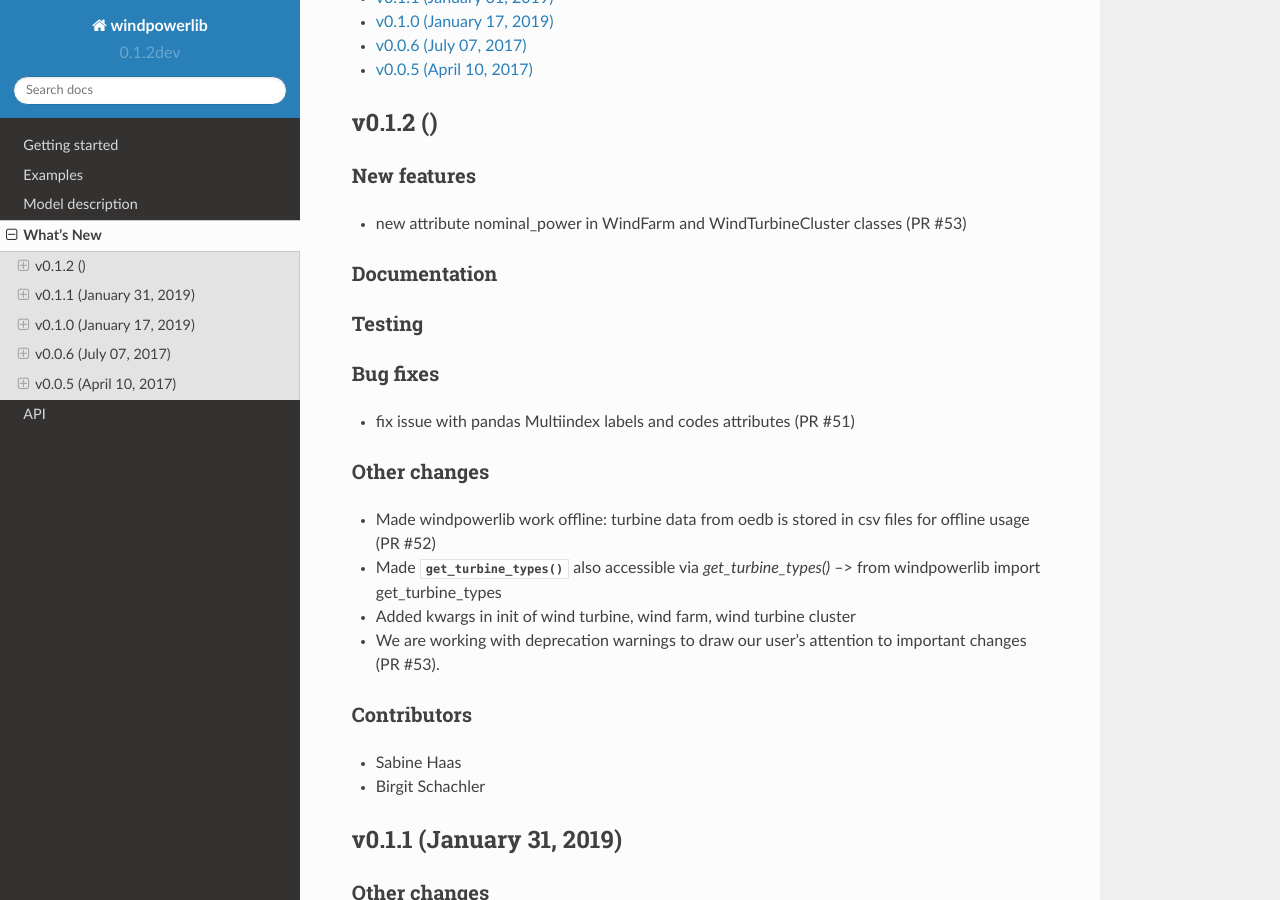
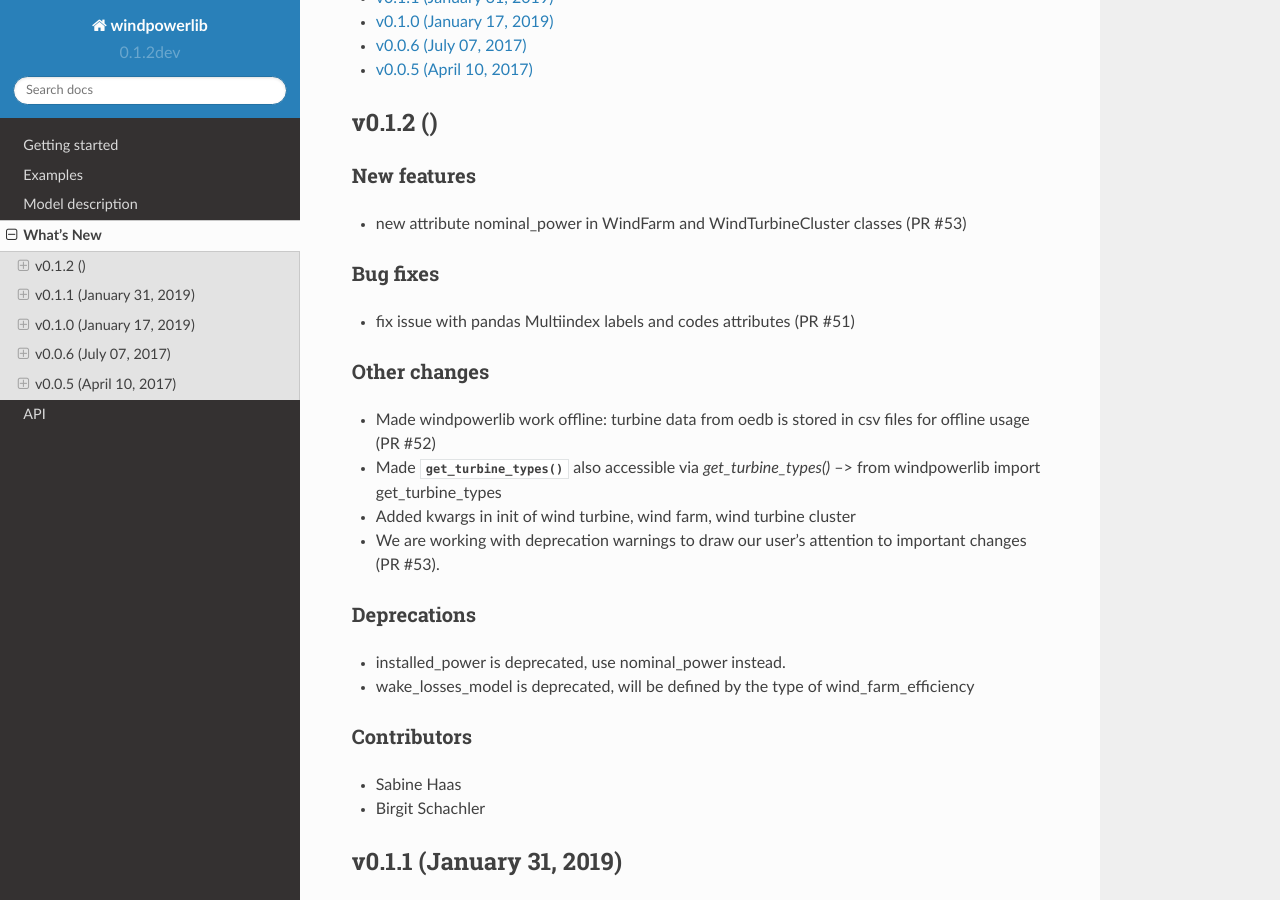
Before and after one commit to wind-python/windpowerlib, a Sphinx documentation site: the page built from doc/whats_new.rst, in a window 1280 px wide and 900 px high, scrolled down 282 px. Built offline with Sphinx 7.4.7 and the Read the Docs theme 2.0.0, drawn with Linux system fonts in a browser that asks for light colours; formulas are drawn with MathJax 3; pages that are not in the unit, such as notebooks, are missing from menus.

Commit message:
Add deprecations to whatsnew and define deprecation more clearly

```diff
--- a/doc/whatsnew/v0-1-2.txt
+++ b/doc/whatsnew/v0-1-2.txt
@@ -4,15 +4,6 @@ v0.1.2 ()
 New features
 ############
 * new attribute nominal_power in WindFarm and WindTurbineCluster classes (PR #53)
-
-
-Documentation
-#############
-
-
-Testing
-#######
-
 
 Bug fixes
 #########
@@ -25,6 +16,10 @@ Other changes
 * Added kwargs in init of wind turbine, wind farm, wind turbine cluster
 * We are working with deprecation warnings to draw our user's attention to important changes (PR #53).
 
+Deprecations
+############
+* installed_power is deprecated, use nominal_power instead.
+* wake_losses_model is deprecated, will be defined by the type of wind_farm_efficiency
 
 Contributors
 ############
```
Also changed, not shown: 1 other file.
